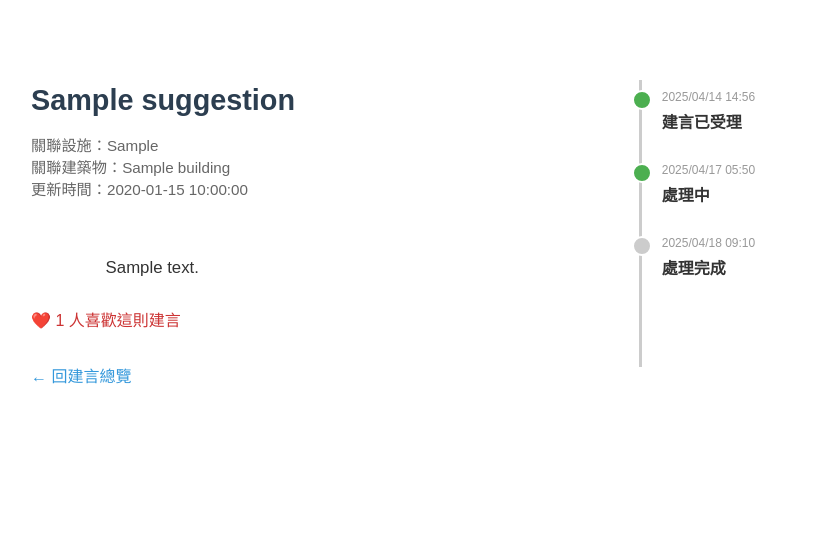
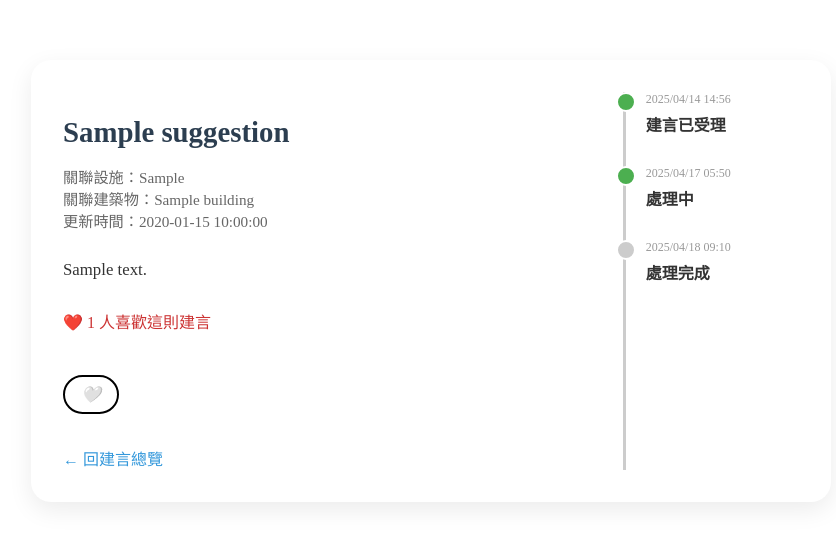
Before and after one commit to SA5202/SA, a PHP site: page /suggestion_detail.php?id=1 in a window 1280 px wide. Shown: the top 544 px of the page, without its empty margins (209-1045 px from the left). Run offline with PHP 8.4, Linux system fonts and the light colour scheme; tables that the repository leaves empty or names only in its code hold one stand-in row (values such as "Sample post").

Commit message:
按讚功能完成？
按讚功能完成待測試！

小改註冊按鈕顏色，註冊失敗會跳回登入介面，連結有重嵌！註冊成功會跳至登入，註冊失敗會再次跳回註冊介面。

```diff
--- a/insert.php
+++ b/insert.php
@@ -5,7 +5,6 @@
     <meta charset="UTF-8">
     <meta name="viewport" content="width=device-width, initial-scale=1.0">
     <title>Document</title>
-    <meta http-equiv="refresh" content="2;url=login.php">
 </head>
 
 <body>
@@ -24,11 +23,13 @@
     // 如果資料庫中有該電子郵件，顯示錯誤訊息
     if (mysqli_num_rows($result) > 0) {
         echo "這個電子郵件已經註冊過，請使用其他電子郵件。", "<br>";
+        echo "<meta http-equiv='refresh' content='3;url=register.php'>";
     } else {
         // 2. 如果沒有重複的電子郵件，則插入新用戶
         $sql = "INSERT INTO useraccount(User_Name, Email, Password, User_Type) VALUES('$User_Name', '$Email', '$Password', 'user')";
         if (mysqli_query($link, $sql)) {
             echo "註冊成功", "<br>";
+            echo "<meta http-equiv='refresh' content='2;url=login.php'>";
         } else {
             echo "註冊失敗", "<br>";
         }
--- a/login.php
+++ b/login.php
@@ -122,7 +122,6 @@
             <button type="submit" class="btn">登入</button>
             <div class="login-register">
                 <p>沒有帳號 ? <a href="register.php">點擊註冊</a></p>
-                <p><b>( 請使用 LDAP 登入 )</b></p>
             </div>
         </form>
     </div>
--- a/register.php
+++ b/register.php
@@ -66,7 +66,7 @@
         .btn {
             width: 100%;
             padding: 12px;
-            background: rgb(205, 204, 147);
+            background: rgb(147, 188, 205);
             color: #fff;
             border: none;
             border-radius: 20px;
@@ -77,7 +77,7 @@
         }
 
         .btn:hover {
-            background: rgb(180, 181, 134);
+            background: rgb(108, 141, 173);
         }
 
         .remember-forgot {
--- a/suggestion_detail.php
+++ b/suggestion_detail.php
@@ -43,7 +43,7 @@ if (!$row) {
             max-width: 800px;
             margin: 40px auto;
             padding: 20px;
-            font-family: 'Poppins', sans-serif;
+            font-family: "Noto Serif TC", serif;
             background-color: transparent;
             color: #333;
         }
@@ -53,6 +53,9 @@ if (!$row) {
             border-radius: 20px;
             padding: 2rem;
             box-shadow: 0 8px 24px rgba(0, 0, 0, 0.08);
+            display: flex;
+            gap: 40px;
+            /* 讓內容和進度條有間距 */
         }
 
         h2 {
@@ -70,7 +73,7 @@ if (!$row) {
         .description {
             font-size: 1.05rem;
             line-height: 1.8;
-            white-space: pre-wrap;
+
         }
 
         .likes {
@@ -87,16 +90,15 @@ if (!$row) {
         }
 
         .timeline {
+            flex: 1;
+            /* 右邊占 1 的比例 */
             position: relative;
-            margin: 20px 0;
+            margin: 0;
             padding: 0;
             list-style: none;
             border-left: 3px solid #ccc;
-            flex: 1;
-            /* 右邊佔1 */
-            padding-top: 10px;
-            /* 讓時間軸不要太緊 */
         }
+
 
         .timeline li {
             position: relative;
@@ -140,14 +142,37 @@ if (!$row) {
 
         .content {
             flex: 3;
-            /* 左邊佔3 */
+            /* 左邊占 3 的比例 */
         }
 
+        .like-btn {
+            background-color: #fff;
+            border: 2px solid rgb(0, 0, 0);
+            color: #cc3333;
+            font-size: 1rem;
+            padding: 8px 16px;
+            border-radius: 30px;
+            cursor: pointer;
+            transition: background-color 0.3s, color 0.3s, transform 0.2s;
+        }
+
+        .like-btn:hover {
+            background-color: #ffe6e6;
+        }
+
+        .like-btn.liked {
+            background-color: #cc3333;
+            color: #fff;
+        }
+
+        .like-btn.liked #heart-icon {
+            color: #fff;
+        }
     </style>
 </head>
 
 <body>
-    <div class="container">
+    <div class="card">
         <div class="content">
             <h2><?= htmlspecialchars($row['Title']) ?></h2>
             <div class="meta">
@@ -161,7 +186,13 @@ if (!$row) {
             </div>
 
             <div class="likes">
-                ❤️ <?= $row['LikeCount'] ?> 人喜歡這則建言
+                ❤️ <span id="like-count"><?= $row['LikeCount'] ?></span> 人喜歡這則建言
+            </div>
+            <br>
+            <div class="likes">
+                <button id="like-button" class="like-btn" data-suggestion-id="<?= intval($row['Suggestion_ID']) ?>" data-liked="false">
+                    <i class="fas fa-heart" id="heart-icon">🤍</i>
+                </button>
             </div>
 
             <a href="suggestions.php" class="back">← 回建言總覽</a>
@@ -183,5 +214,55 @@ if (!$row) {
         </ul>
     </div>
 </body>
+<script>
+    document.getElementById('like-button').addEventListener('click', function() {
+        const button = this;
+        const suggestionId = button.getAttribute('data-suggestion-id');
+
+        fetch('like_suggestion.php', {
+                method: 'POST',
+                headers: {
+                    'Content-Type': 'application/x-www-form-urlencoded'
+                },
+                body: 'Suggestion_ID=' + suggestionId
+            })
+            .then(response => response.json())
+            .then(data => {
+                if (data.success) {
+                    const likeCountSpan = document.getElementById('like-count');
+                    let currentLikes = parseInt(likeCountSpan.textContent);
+
+                    const heartIcon = document.getElementById('heart-icon');
+
+                    if (data.liked) {
+                        // 按讚成功
+                        button.setAttribute('data-liked', 'true');
+                        button.classList.add('liked');
+                        heartIcon.textContent = '❤️'; // 實心愛心
+                        likeCountSpan.textContent = currentLikes + 1;
+                    } else {
+                        // 取消讚
+                        button.setAttribute('data-liked', 'false');
+                        button.classList.remove('liked');
+                        heartIcon.textContent = '🤍'; // 空心愛心
+                        likeCountSpan.textContent = currentLikes - 1;
+                    }
+                } else {
+                    if (data.redirect) {
+                        alert(data.message);
+                        window.location.href = data.redirect;
+                    } else {
+                        alert(data.message);
+                    }
+                }
+            })
+            .catch(error => console.error('錯誤:', error));
+    });
+</script>
+
+
+
+
+
 
 </html>
```
Also changed, not shown: like_suggestion.php (added, +59 -0 lines).
